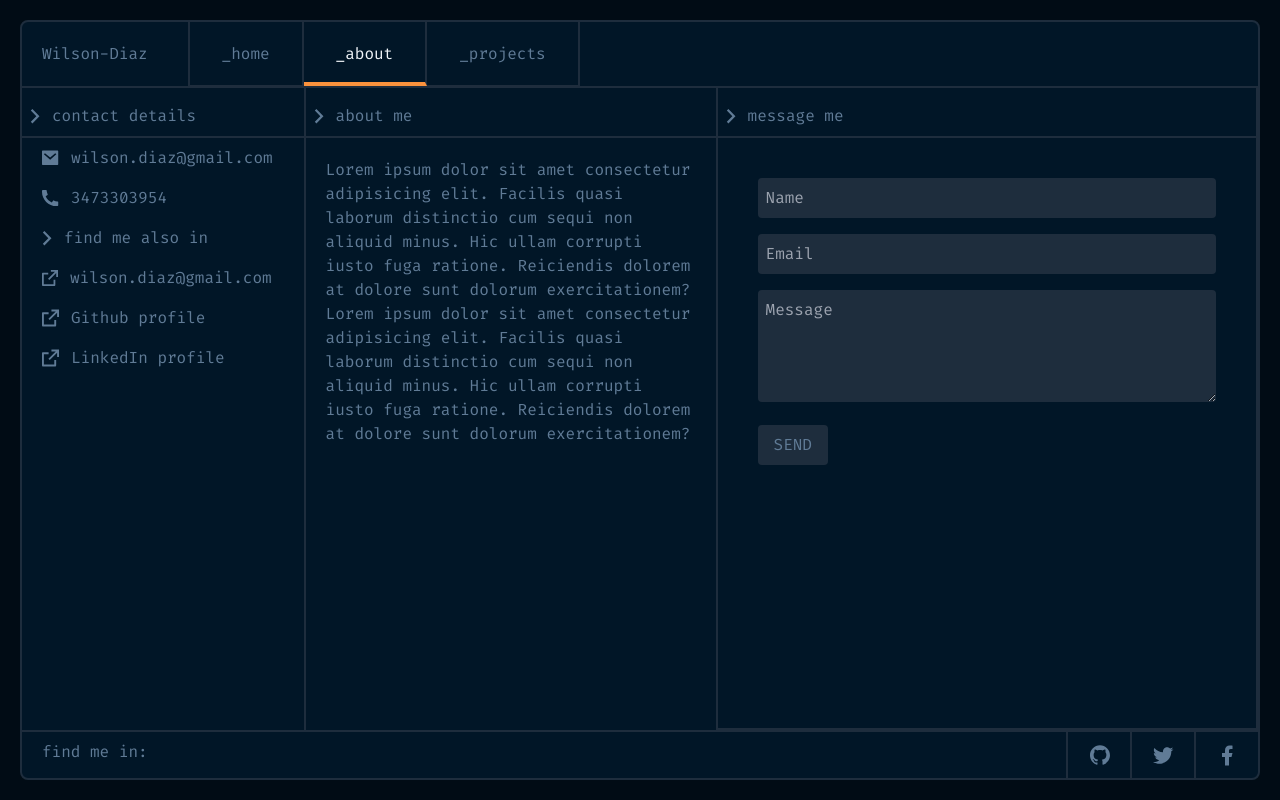
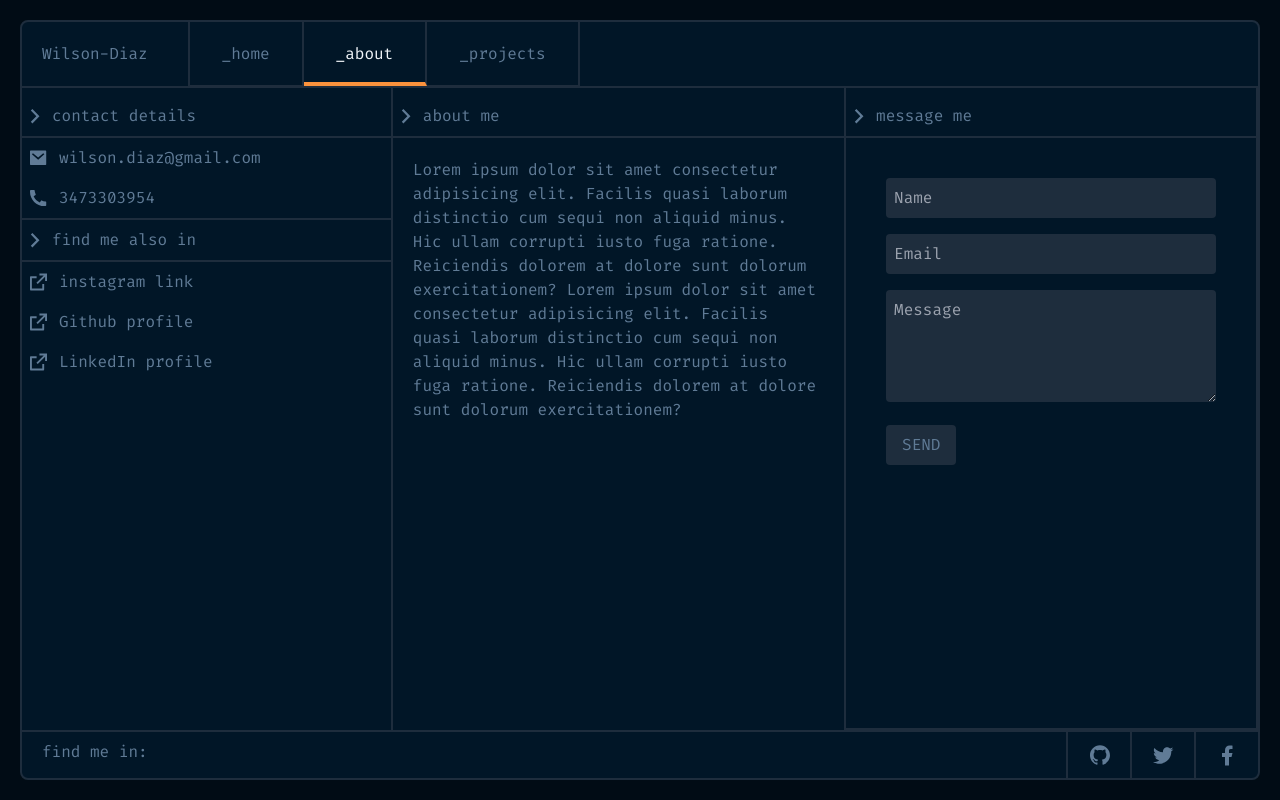
Before and after one commit to wilson-diaz-antigua/mywebsite, a Next.js app: page /About in a window 1280 px wide. Built offline with nearby package versions, Linux system fonts and the light colour scheme.

Commit message:
Refactor About page layout for improved responsiveness and readability

```diff
--- a/src/pages/About.js
+++ b/src/pages/About.js
@@ -4,7 +4,7 @@ const About = () => {
   return (
     <div className="flex max-h-[calc(100vh-148px)] grow overflow-scroll border-t-0 border-[#1E2D3D] md:border-t-0 [&>*]:border-[#1E2D3D]">
       <div className="w-full pl-0 md:flex md:flex-1 md:grow md:border-b-0">
-        <div className="flex flex-col border-r-2 border-[#1E2D3D] md:max-w-[33.33%]">
+        <div className="flex flex-col border-r-2 border-[#1E2D3D] md:min-w-[30%]">
           <button className="mt-2 flex gap-3 border-b-2 border-[#1E2D3D] p-2">
             <Image
               width={10}
@@ -15,11 +15,13 @@ const About = () => {
             />
             <h3>contact details</h3>
           </button>
-          <div className="pl-3 pr-10">
-            <div>
+          <div className="flex grow flex-col">
+            <div className="border-b-2 border-[#1E2D3D]">
               <div className="flex gap-3 p-2">
                 <Image width={17} height={17} src="/icons/Email.svg" alt="" />
-                <a href="">wilson.diaz@gmail.com</a>
+                <a href="">
+                  <p>wilson.diaz@gmail.com</p>
+                </a>
               </div>
               <div className="flex gap-3 p-2">
                 <Image width={17} height={17} src="/icons/Phone.svg" alt="" />
@@ -37,9 +39,9 @@ const About = () => {
                 />
                 <h3>find me also in</h3>
               </button>
-              <div className="flex gap-3 p-2">
+              <div className="flex gap-3 border-t-2 border-[#1E2D3D] p-2">
                 <Image width={17} height={17} src="/icons/Link.svg" alt="" />
-                <a href="">wilson.diaz@gmail.com</a>
+                <a href="">instagram link</a>
               </div>
               <div className="flex gap-3 p-2">
                 <Image width={17} height={17} src="/icons/Link.svg" alt="" />
@@ -52,7 +54,7 @@ const About = () => {
             </div>
           </div>
         </div>
-        <div className="flex flex-col border-r-2 border-[#1E2D3D] md:max-w-[33.33%]">
+        <div className="flex flex-col border-r-2 border-[#1E2D3D] md:min-w-[36%]">
           <button className="mt-2 flex gap-3 border-y-2 border-[#1E2D3D] p-2 md:border-t-0">
             <Image
               width={10}
@@ -73,7 +75,7 @@ const About = () => {
             dolorem at dolore sunt dolorum exercitationem?
           </p>
         </div>
-        <div className="flex grow flex-col border-b-2 border-r-2 border-[#1E2D3D]">
+        <div className="flex grow flex-col border-b-2 border-r-2 border-[#1E2D3D] md:min-w-[33.33%]">
           <button className="mt-2 flex gap-3 border-y-2 border-[#1E2D3D] p-2 md:border-t-0">
             <Image
               width={10}
```
